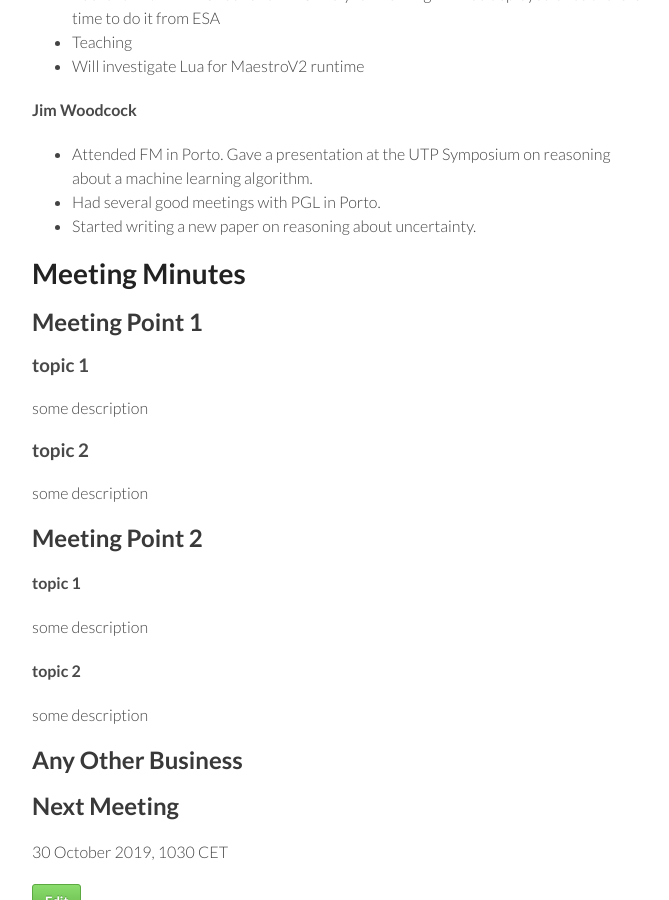
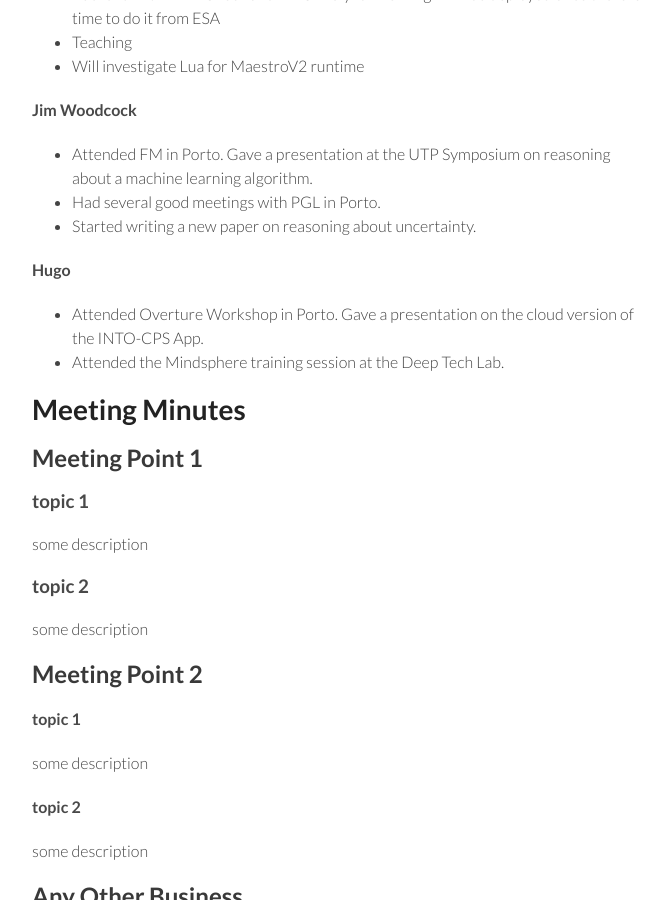
Before and after one commit to digitaltwincentre/digitaltwincentre.github.io, a Jekyll site: the page built from _biweeklies/Biweekly-6.md, in a window 1280 px wide and 900 px high, scrolled down 830 px. Shown: the whole window, without its empty margins (418-1087 px from the left). Built offline with Jekyll 4.4.1, drawn with Linux system fonts in a browser that asks for light colours; nearby versions of some CDN libraries.

Commit message:
Update Biweekly-6.md

```diff
--- a/_biweeklies/Biweekly-6.md
+++ b/_biweeklies/Biweekly-6.md
@@ -48,6 +48,9 @@ private information must be stored elsewhere.  -->
 * Had several good meetings with PGL in Porto.
 * Started writing a new paper on reasoning about uncertainty.
 
+#### Hugo
+* Attended Overture Workshop in Porto. Gave a presentation on the cloud version of the INTO-CPS App.
+* Attended the Mindsphere training session at the Deep Tech Lab.
 
 Meeting Minutes
 ===============
```
